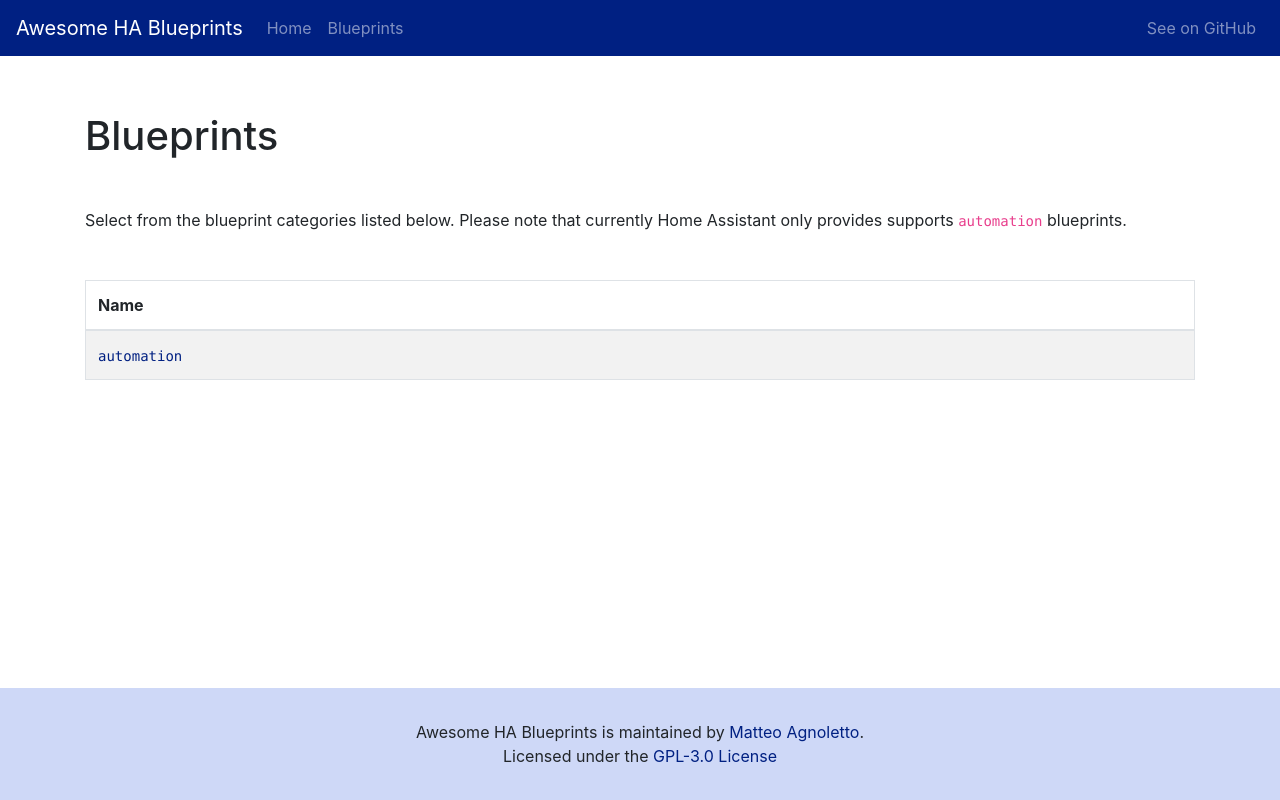
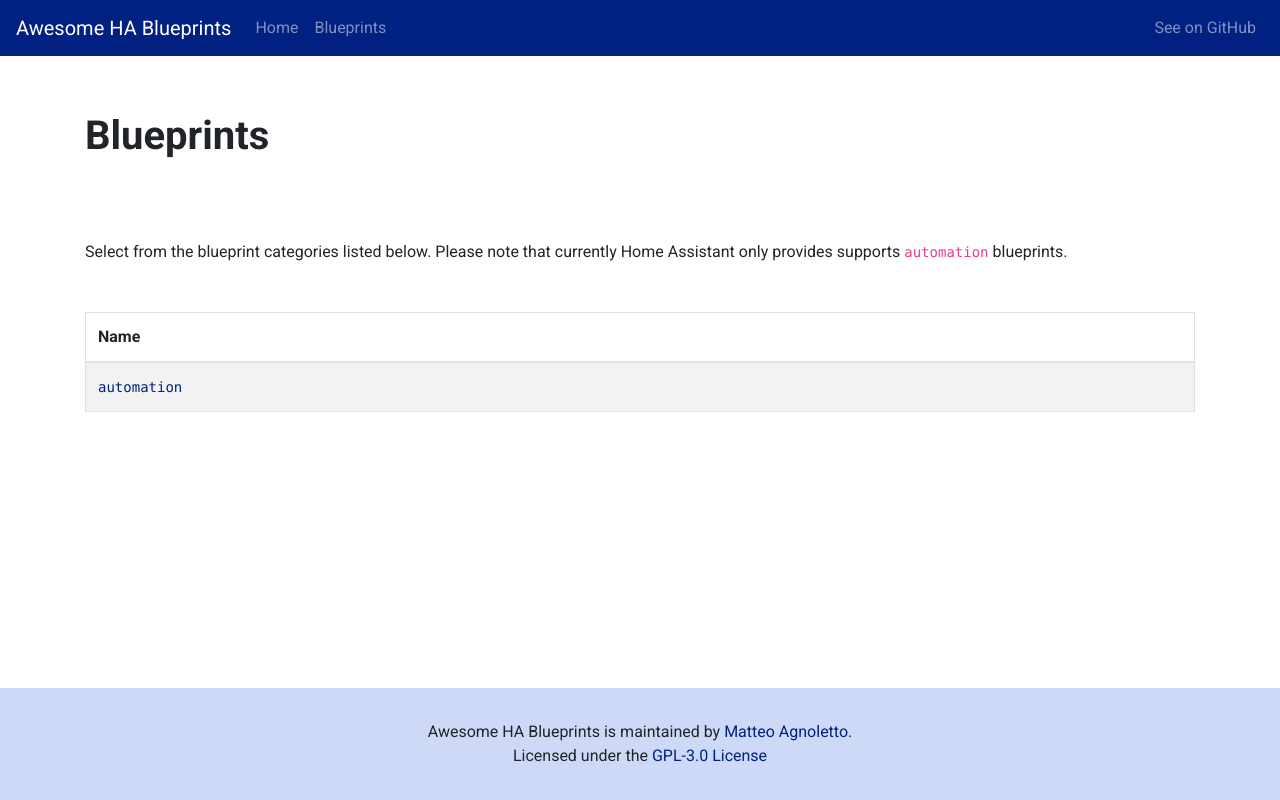
Before and after one commit to EPMatt/awesome-ha-blueprints, a Next.js app: page /blueprints in a window 1280 px wide. Built offline with nearby package versions, Linux system fonts and the light colour scheme; a small style sheet from the web is missing.

Commit message:
improve general appearance

```diff
--- a/src/styles/globals.scss
+++ b/src/styles/globals.scss
@@ -1,5 +1,10 @@
+@import url('https://fonts.googleapis.com/css2?family=Roboto:wght@300;400;700&display=swap');
+@import url('https://highlightjs.org/static/demo/styles/ocean.css');
+
 $primary: #002082;
 $secondary: #CED8F7;
+$font-family-sans-serif: 'Roboto', sans-serif;
+$headings-font-weight: 700;
 
 @import "~bootstrap/scss/bootstrap";
 
@@ -18,3 +23,15 @@
   padding-top: 7rem;
   padding-bottom: 4rem;
 }
+
+h1{
+  padding-bottom: 2rem;
+}
+
+h2{
+  padding-bottom: 1rem;
+}
+
+h3{
+  padding-bottom: 0.8rem;
+}
```
